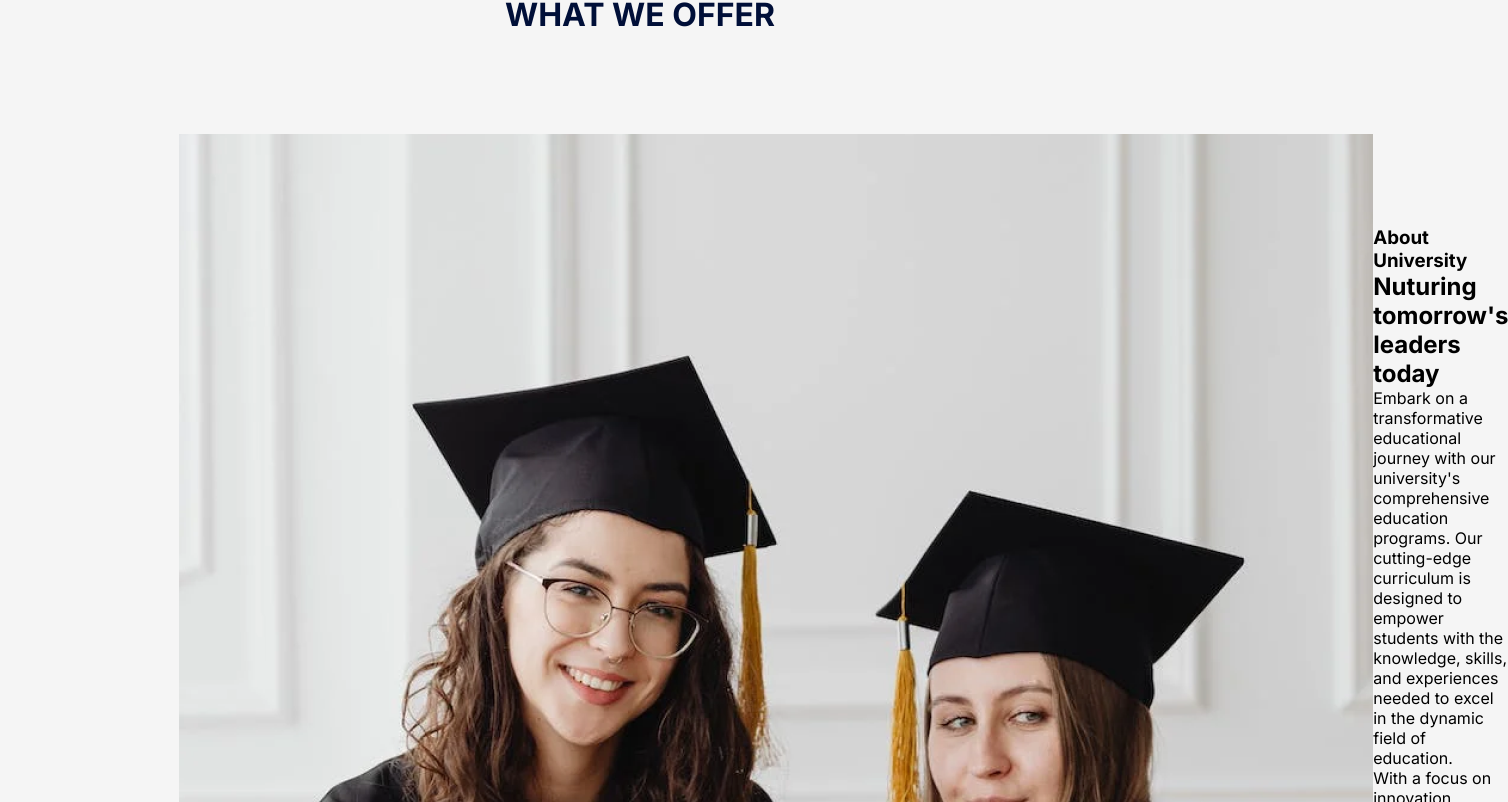
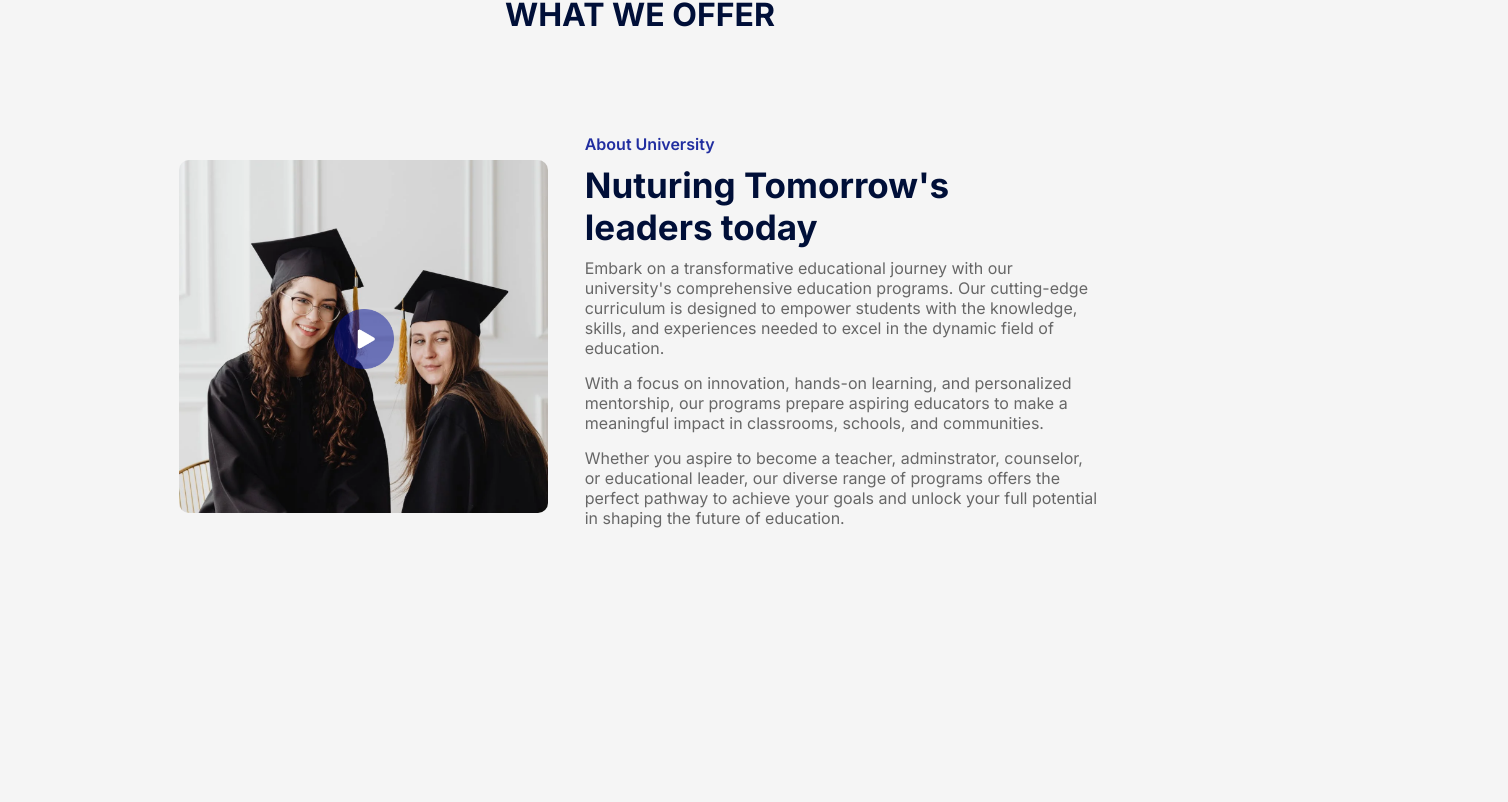
Before and after one commit to Developerfiyin/edusity-webpage, a React (Vite) app: page / in a window 1280 px wide. Shown: the part 1278-2080 px from the top of the page, 1508 px wide, since content can reach past the window. After the commit the page ends 1921 px from the top, so only its background shows below. Built offline with nearby package versions, Linux system fonts and the light colour scheme.

Commit message:
updated about.css

```diff
--- a/src/Components/About/About.css
+++ b/src/Components/About/About.css
@@ -7,7 +7,35 @@
 }
 .about-left {
   flex-basis: 40%;
+  position: relative;
 }
 .about-right {
   flex-basis: 56%;
 }
+.about-img {
+  width: 100%;
+  border-radius: 10px;
+}
+.play-icon {
+  width: 60px;
+  top: 50%;
+  left: 50%;
+  position: absolute;
+  transform: translate(-50%, -50%);
+}
+.about h3 {
+  font-weight: 600;
+  font-size: 16px;
+  color: #212ea0;
+}
+
+.about h2 {
+  font-size: 35px;
+  color: #000f38;
+  margin: 10px 0;
+  max-width: 400px;
+}
+.about p {
+  color: #676767;
+  margin-bottom: 15px;
+}
--- a/src/Components/About/About.jsx
+++ b/src/Components/About/About.jsx
@@ -5,12 +5,12 @@
   return (
     <div className="about">
       <div className="about-left">
-        <img src={about} alt="the about image" />
-        <img src={playicon} alt="the play icon img" />
+        <img src={about} alt="the about image" className="about-img" />
+        <img src={playicon} alt="the play icon img" className="play-icon" />
       </div>
       <div className="about-right">
         <h3>About University</h3>
-        <h2>Nuturing tomorrow's leaders today</h2>
+        <h2>Nuturing Tomorrow's leaders today</h2>
         <p>
           Embark on a transformative educational journey with our university's
           comprehensive education programs. Our cutting-edge curriculum is
```
